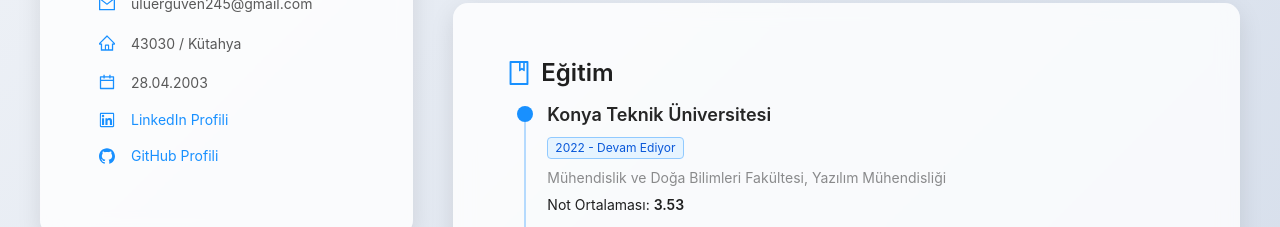
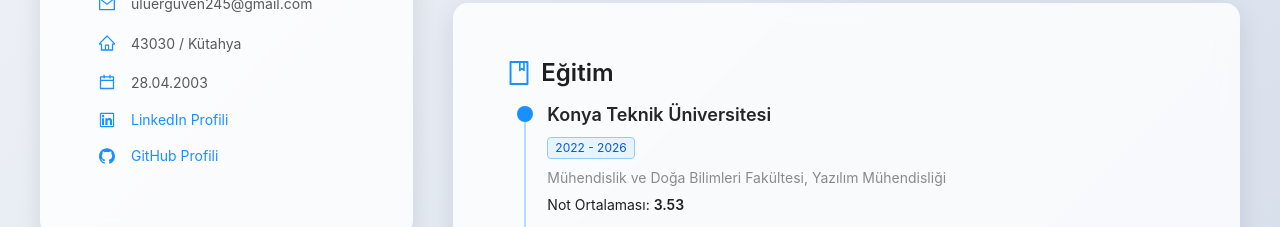
Before and after one commit to dilayuluerguven/My-Website, a React (Vite) app in the folder client/: page / in a window 1280 px wide. Shown: the part 1480-1707 px from the top of the page. Built offline with nearby package versions, Linux system fonts and the light colour scheme.

Commit message:
Update about section

```diff
--- a/client/src/pages/About.jsx
+++ b/client/src/pages/About.jsx
@@ -180,7 +180,7 @@ const About = () => {
                     </Text>
                     <br />
                     <Tag color="blue" style={{ margin: "8px 0" }}>
-                      2022 - Devam Ediyor
+                      2022 - 2026
                     </Tag>
                     <br />
                     <Text
```
